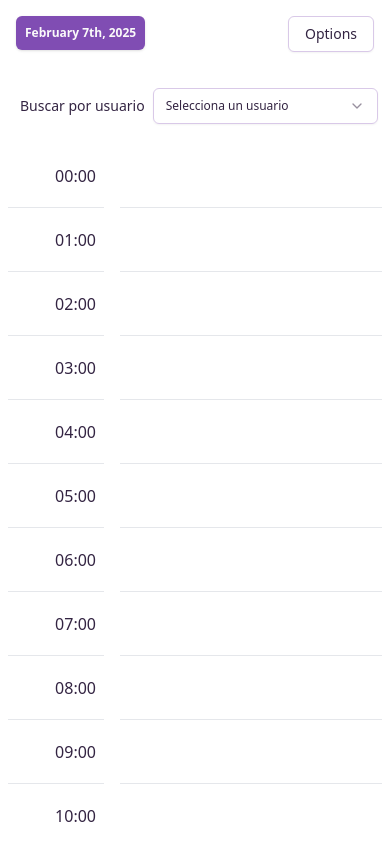
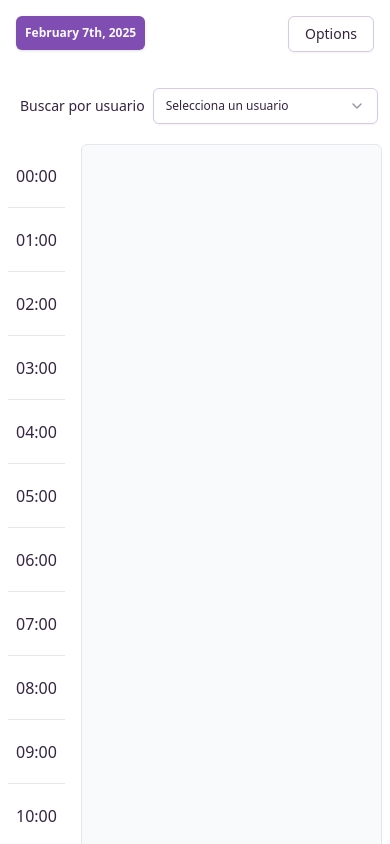
Before and after one commit to cristianbravoq/reservi-test, a React (Vite) app: page / in a window 390 px wide. Built offline with nearby package versions, Linux system fonts and the light colour scheme.

Commit message:
Fix: Fix issues filters and booking table

```diff
--- a/src/components/bookings/form/booking-form.tsx
+++ b/src/components/bookings/form/booking-form.tsx
@@ -209,7 +209,7 @@ export const BookingForm: React.FC = () => {
           <TimePicker onChange={handleTimeSlotChange} />
         </FormItem>
 
-        <Button type="submit">Assign booking</Button>
+        <Button type="submit">Crear reserva</Button>
       </form>
     </Form>
   );
--- a/src/components/bookings/form/use-booking.tsx
+++ /dev/null
@@ -1,9 +0,0 @@
-import { IBooking } from "@/types/booking"
-
-export const useBookings = () => {
-
-     // const createBooking = (newBooking: IBooking) => {
-
-     // }
-
-}
--- a/src/components/bookings/time-table.tsx
+++ b/src/components/bookings/time-table.tsx
@@ -1,6 +1,5 @@
 import {
   calculateBookingPosition,
-  findBookingsForHour,
   findUserForBooking,
   generateColor,
   groupConsecutiveBookings,
@@ -10,13 +9,7 @@ import UserReservation from "../user/user-reservation";
 import { useState } from "react";
 import { TagsFilters } from "../filter/tags-filters";
 import { IUser } from "@/types/user";
-import {
-  Select,
-  SelectContent,
-  SelectItem,
-  SelectTrigger,
-  SelectValue,
-} from "../ui/select";
+
 import {
   Dialog,
   DialogContent,
@@ -27,11 +20,12 @@ import {
 import { CreateUserForm } from "../user/form/user-form";
 import useUserStore from "@/store/user-store";
 import useBookingStore from "@/store/booking-store";
+import { UserFilter } from "../filter/users-filter";
+import { deleteUserService, editUserService } from "@/services/user.service";
 
 export const BookingsList = () => {
   const [openEditDialog, setOpenEditDialog] = useState(false);
   const [editingUser, setEditingUser] = useState<IUser | null>(null);
-  const [selectedUser, setSelectedUser] = useState<string | undefined>();
 
   // Suscribirse a los cambios en los stores
   const users = useUserStore((state) => state.users);
@@ -55,12 +49,12 @@ export const BookingsList = () => {
       ...values,
       id: editingUser!.id,
     };
-    useUserStore.getState().editUser(editUser); // Actualizar el store
+    editUserService(editUser);
     setOpenEditDialog(false);
   };
 
   const handleDeleteUser = (userId: string) => {
-    useUserStore.getState().deleteUser(userId); // Actualizar el store
+    deleteUserService(userId);
   };
 
   const userColors = users.reduce((acc, user) => {
@@ -74,25 +68,14 @@ export const BookingsList = () => {
         <TagsFilters />
       </div>
 
-      <div className="flex flex-wrap justify-between sm:sticky top-0 items-center bg-white rounded-sm p-1 my-1">
+      <div className="flex flex-wrap justify-between items-center bg-white rounded-sm p-1 my-1">
         <span className="px-2 text-sm">Buscar por usuario</span>
-        <Select onValueChange={(value) => setSelectedUser(value)}>
-          <SelectTrigger className="flex-1 text-xs">
-            <SelectValue placeholder="Selecciona un usuario" />
-          </SelectTrigger>
-          <SelectContent>
-            {users.map((user) => (
-              <SelectItem key={user.id} value={user.phone}>
-                {user.name}
-              </SelectItem>
-            ))}
-          </SelectContent>
-        </Select>
+        <UserFilter />
       </div>
 
       <div className="flex">
         {/* Columna de horas */}
-        <div className="w-24 mr-4 text-right">
+        <div className="w-min mr-4 text-right">
           {timeSlots.map((hour) => (
             <div
               key={hour}
@@ -104,34 +87,20 @@ export const BookingsList = () => {
         </div>
 
         {/* Columna de reservas */}
-        <div className="flex-1 overscroll-y-auto">
-          {timeSlots.map((hour) => {
-            const bookingsForHour = findBookingsForHour(groupedBookings, hour);
-
-            return (
-              <div
-                key={hour}
-                className="p-2 border-b border-gray-200 h-16 relative"
-              >
-                {bookingsForHour.map((booking) => {
+        <div className="relative flex-1 bg-gray-50 border border-gray-200 rounded-md">
+          {groupedBookings.map((booking) => {
             const user = findUserForBooking(users, booking);
             if (!user) return null;
 
-                  const { top, height } = calculateBookingPosition(
-                    booking,
-                    hour
-                  );
+            const { top, height } = calculateBookingPosition(booking);
 
             return (
               <div
                 key={booking.id}
-                      className={`absolute flex left-0 right-0 ${generateColor(
+                className={`absolute flex items-center left-0 right-0 ${generateColor(
                   booking.userId
-                      )} p-2 rounded`}
-                      style={{
-                        top: `${top}%`,
-                        height: `${height}%`,
-                      }}
+                )} p-2 rounded-md shadow-md`}
+                style={{ top: `${top}%`, height: `${height}%` }}
               >
                 <UserReservation
                   user={user}
@@ -140,9 +109,6 @@ export const BookingsList = () => {
                   onHandleEdit={handleEdit}
                   onHandleDelete={handleDeleteUser}
                 />
-                    </div>
-                  );
-                })}
               </div>
             );
           })}
--- a/src/components/filter/bookings-filter.tsx
+++ b/src/components/filter/bookings-filter.tsx
@@ -10,6 +10,7 @@ import { FilterKeysType } from "./types";
 
 import useBookingsFilterStore from "@/store/filters-store";
 import useUserStore from "@/store/user-store";
+import { setUsersService } from "@/services/user.service";
 
 const filterOptions: FilterKeysType[] = ["name", "phone", "email"];
 
@@ -23,7 +24,7 @@ export const BookingsFilter: React.FC = () => {
     email: "",
   });
 
-  const { setUsers, usersRef } = useUserStore();
+  const { usersRef } = useUserStore();
   // useRef -> para guardar un valor
   // que queremos que se comparta entre renderizados
   // pero que al cambiar, no vuelva a renderizar el componente
@@ -65,11 +66,16 @@ export const BookingsFilter: React.FC = () => {
 
   const handleAddTag = (filterKey: FilterKeysType, filterValue: string) => {
     addTag(filterKey, filterValue);
+    // Limpiar input después de agregar el tag
+    setInputValues((prevValues) => ({
+      ...prevValues,
+      [filterKey]: "",
+    }));
   };
 
   useEffect(() => {
-    setUsers(filteredUsers);
-  }, [filteredUsers, setUsers]);
+    setUsersService(filteredUsers);
+  }, [filteredUsers]);
 
   return (
     <div className="w-full">
@@ -86,7 +92,7 @@ export const BookingsFilter: React.FC = () => {
             >
               <Input
                 className="rounded-r-none"
-                placeholder={`Filter by ${filter}`}
+                placeholder={`Filtrar por ${filter}`}
                 value={inputValues[filter]}
                 onChange={(e) => handleInputChange(e, filter)}
               />
--- a/src/components/filter/users-filter.tsx
+++ b/src/components/filter/users-filter.tsx
@@ -0,0 +1,48 @@
+import useUserStore from "@/store/user-store";
+import {
+  Select,
+  SelectContent,
+  SelectItem,
+  SelectTrigger,
+  SelectValue,
+} from "../ui/select";
+import { useState, useEffect, useCallback } from "react";
+import { setUsersService } from "@/services/user.service";
+
+export const UserFilter: React.FC = () => {
+  const { usersRef } = useUserStore();
+
+  const [selectedUser, setSelectedUser] = useState<string | null>("all");
+
+  const onHandleUserSelected = useCallback(
+    (user: string | null) => {
+      if (user === "all") {
+        setUsersService(usersRef.current);
+      } else {
+        const usersFiltered = [...usersRef.current].filter((u) => u.id === user);
+        setUsersService(usersFiltered);
+      }
+    },
+    [usersRef]
+  );
+
+  useEffect(() => {
+    onHandleUserSelected(selectedUser);
+  }, [onHandleUserSelected, selectedUser]);
+
+  return (
+    <Select onValueChange={(value) => setSelectedUser(value)}>
+      <SelectTrigger className="flex-1 text-xs">
+        <SelectValue placeholder="Selecciona un usuario" />
+      </SelectTrigger>
+      <SelectContent>
+        <SelectItem value="all">Mostrar todos</SelectItem>
+        {usersRef.current.map((user) => (
+          <SelectItem key={user.id} value={user.id}>
+            {user.name}
+          </SelectItem>
+        ))}
+      </SelectContent>
+    </Select>
+  );
+};
--- a/src/components/user/user-reservation.tsx
+++ b/src/components/user/user-reservation.tsx
@@ -27,33 +27,36 @@ const UserReservation: React.FC<UserReservationProps> = ({
   return (
     <>
       {user ? (
-        <div className="flex w-full justify-between gap-1 flex-wrap">
+        <div className="flex w-full justify-between gap-1 overflow-auto">
           <Badge
-
+            className="text-nowrap"
             variant="outline"
             style={{
               backgroundColor: userColors[user.phone],
             }}
           >
             {user.name}
-          </Badge>
+          </Badge>-
           <Badge
+            className="text-nowrap"
             variant="outline"
             style={{
               backgroundColor: userColors[user.phone],
             }}
           >
             {user.address}
-          </Badge>
+          </Badge>-
           <Badge
+            className="text-nowrap"
             variant="outline"
             style={{
               backgroundColor: userColors[user.phone],
             }}
           >
             {user.phone}
-          </Badge>
+          </Badge>-
           <Badge
+            className="text-nowrap"
             variant="outline"
             style={{
               backgroundColor: userColors[user.phone],
--- a/src/lib/utils.ts
+++ b/src/lib/utils.ts
@@ -61,33 +61,13 @@ export const generateColor = (id: string): string => {
   return colors[colorIndex];
 };
 
-// Función para encontrar las reservas asociadas a una hora específica
-export const findBookingsForHour = (
-  bookings: IBooking[],
-  hour: number
-): IBooking[] => {
-  const startMinutes = hour * 60;
-  const endMinutes = (hour + 1) * 60;
-  return bookings.filter(
-    (booking) =>
-      booking.timeSlot.startMinutes < endMinutes &&
-      booking.timeSlot.endMinutes > startMinutes
-  );
-};
+// Función para calcular la posición y altura de una reserva dentro de una hora
+export const calculateBookingPosition = (booking: IBooking): { top: number; height: number } => {
+  const { startMinutes, endMinutes } = booking.timeSlot;
+  const totalMinutesInDay = 24 * 60;
 
-// Función para calcular la posición y altura de una reserva dentro de una hora
-export const calculateBookingPosition = (
-  booking: IBooking,
-  hour: number
-): { top: number; height: number } => {
-  const startMinutes = hour * 60;
-  const endMinutes = (hour + 1) * 60;
-
-  const bookingStart = Math.max(booking.timeSlot.startMinutes, startMinutes);
-  const bookingEnd = Math.min(booking.timeSlot.endMinutes, endMinutes);
-
-  const top = ((bookingStart - startMinutes) / 60) * 100; // Porcentaje desde la parte superior
-  const height = ((bookingEnd - bookingStart) / 60) * 100; // Porcentaje de altura
+  const top = (startMinutes / totalMinutesInDay) * 100; // Posición relativa en %
+  const height = ((endMinutes - startMinutes) / totalMinutesInDay) * 100; // Altura relativa en %
 
   return { top, height };
 };
@@ -104,14 +84,22 @@ export const groupConsecutiveBookings = (bookings: IBooking[]): IBooking[] => {
   const groupedBookings: IBooking[] = [];
   let currentGroup: IBooking | null = null;
 
-  bookings.forEach((booking) => {
+  // Ordenar las reservas por hora de inicio
+  const sortedBookings = [...bookings].sort(
+    (a, b) => a.timeSlot.startMinutes - b.timeSlot.startMinutes
+  );
+
+  sortedBookings.forEach((booking) => {
     if (
       currentGroup &&
       currentGroup.userId === booking.userId &&
-      currentGroup.timeSlot.endMinutes === booking.timeSlot.startMinutes
+      currentGroup.timeSlot.endMinutes >= booking.timeSlot.startMinutes
     ) {
-      // Extender el bloque actual
-      currentGroup.timeSlot.endMinutes = booking.timeSlot.endMinutes;
+      // Extender el bloque actual si las reservas se superponen o son consecutivas
+      currentGroup.timeSlot.endMinutes = Math.max(
+        currentGroup.timeSlot.endMinutes,
+        booking.timeSlot.endMinutes
+      );
     } else {
       // Crear un nuevo bloque
       if (currentGroup) groupedBookings.push(currentGroup);
```
Also changed, not shown: src/components/ui/time-picker.tsx (+8 -6 lines), src/store/user-store.ts (+7 -13 lines). Lines whose indentation alone changed are shown as unchanged.
